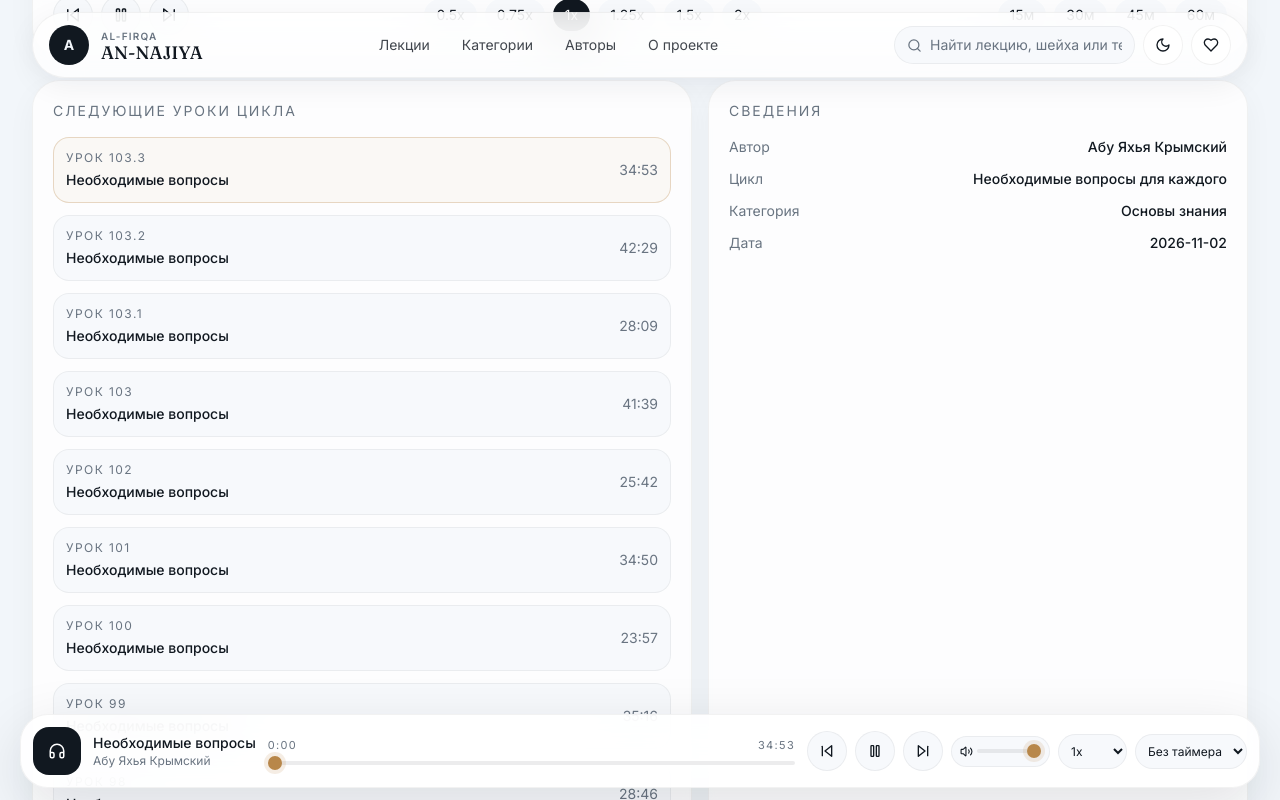
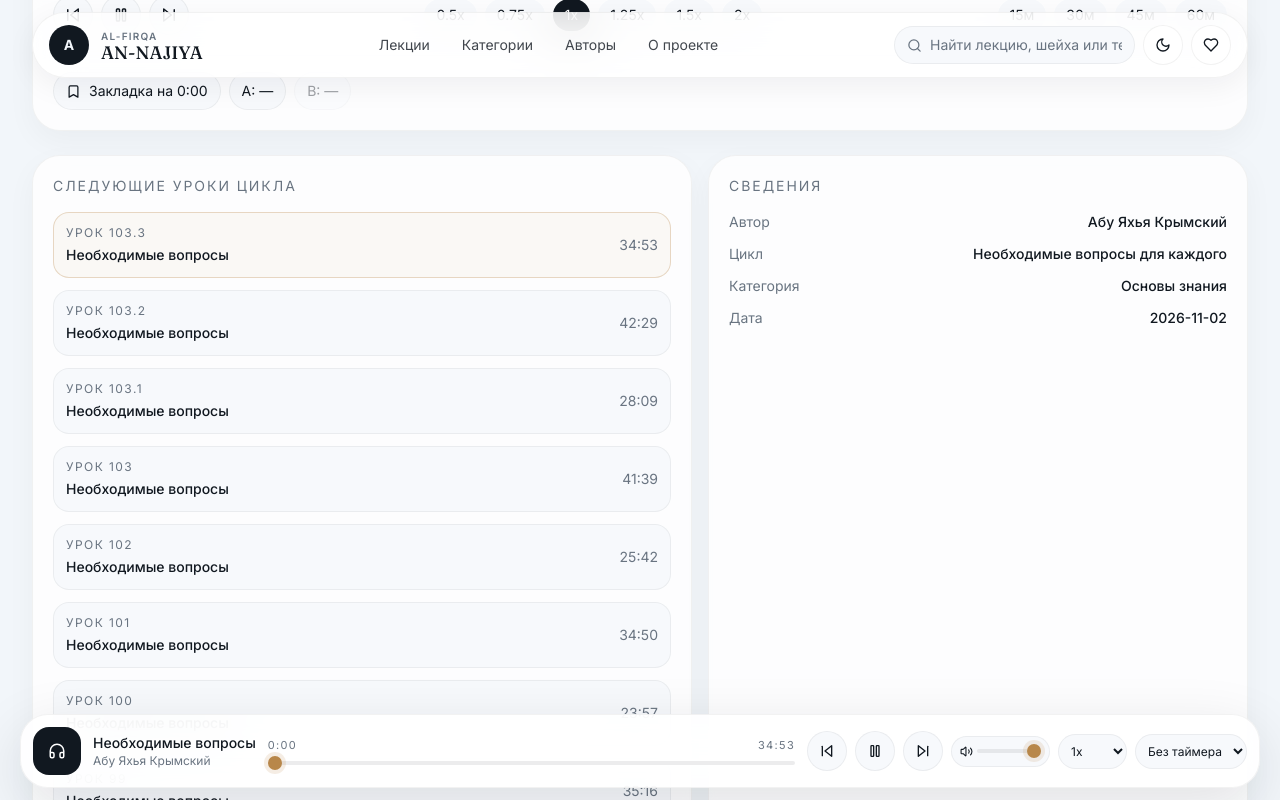
Before and after one commit to umartyu-a11y/al-firqa-an-najiya, a React (Vite) app: page / in a window 1280 px wide. Both pictures are taken after a click on the element 229 px from the left and 876 px from the top of the page. Shown: the part 476-1276 px from the top of the page. Built offline with nearby package versions, Linux system fonts and the light colour scheme.

Commit message:
Add local bookmarks and A-B audio repeat

```diff
--- a/src/App.tsx
+++ b/src/App.tsx
@@ -2,6 +2,7 @@ import { useEffect, useMemo, useRef, useState } from 'react';
 import type { Dispatch, RefObject, SetStateAction } from 'react';
 import {
   BookOpenText,
+  Bookmark,
   ChevronRight,
   Clock3,
   Headphones,
@@ -21,12 +22,14 @@ import type { Category, Lecture } from './types';
 
 type SortType = 'newest' | 'title' | 'author' | 'duration';
 type Theme = 'light' | 'dark';
+type BookmarkItem = { id: string; lectureId: string; time: number; createdAt: string };
 
 const storageKeys = {
   theme: 'affn-theme',
   favorites: 'affn-favorites',
   history: 'affn-history',
-  progress: 'affn-progress'
+  progress: 'affn-progress',
+  bookmarks: 'affn-bookmarks'
 };
 
 const authorMap = {
@@ -127,6 +130,13 @@ function App() {
       return null;
     }
   });
+  const [bookmarks, setBookmarks] = useState<BookmarkItem[]>(() => {
+    try {
+      return JSON.parse(localStorage.getItem(storageKeys.bookmarks) || '[]');
+    } catch {
+      return [];
+    }
+  });
 
   const [playerState, setPlayerState] = useState({
     isPlaying: false,
@@ -136,6 +146,7 @@ function App() {
     sleepMinutes: 0,
     volume: Number(localStorage.getItem('affn-volume') ?? 1)
   });
+  const [repeatSegment, setRepeatSegment] = useState<{ start: number | null; end: number | null; active: boolean }>({ start: null, end: null, active: false });
 
   const audioRef = useRef<HTMLAudioElement | null>(null);
 
@@ -162,6 +173,10 @@ function App() {
   useEffect(() => {
     localStorage.setItem(storageKeys.history, JSON.stringify(history));
   }, [history]);
+
+  useEffect(() => {
+    localStorage.setItem(storageKeys.bookmarks, JSON.stringify(bookmarks));
+  }, [bookmarks]);
 
   useEffect(() => {
     if (currentLectureId) {
@@ -306,6 +321,9 @@ function App() {
   const handleTimeUpdate = () => {
     const audio = audioRef.current;
     if (!audio) return;
+    if (repeatSegment.active && repeatSegment.start !== null && repeatSegment.end !== null && audio.currentTime >= repeatSegment.end) {
+      audio.currentTime = repeatSegment.start;
+    }
     if (currentLectureId) saveProgress(currentLectureId, audio.currentTime);
     setPlayerState((prev) => ({
       ...prev,
@@ -328,7 +346,30 @@ function App() {
     }));
   };
 
+  const addBookmark = () => {
+    if (!currentLectureId || playerState.currentTime <= 0) return;
+    const time = Math.floor(playerState.currentTime);
+    const id = `${currentLectureId}-${time}`;
+    setBookmarks((prev) => [{ id, lectureId: currentLectureId, time, createdAt: new Date().toISOString() }, ...prev.filter((item) => item.id !== id)].slice(0, 100));
+  };
+
+  const removeBookmark = (id: string) => setBookmarks((prev) => prev.filter((item) => item.id !== id));
+
+  const setRepeatPoint = () => {
+    const time = Math.floor(playerState.currentTime);
+    if (repeatSegment.start === null || repeatSegment.end !== null) {
+      setRepeatSegment({ start: time, end: null, active: false });
+      return;
+    }
+    if (time > repeatSegment.start) setRepeatSegment({ start: repeatSegment.start, end: time, active: true });
+  };
+
+  const clearRepeat = () => setRepeatSegment({ start: null, end: null, active: false });
+
   const handleEnded = () => {
+    if (repeatSegment.active) {
+      clearRepeat();
+    }
     const currentIndex = lectureData.findIndex((lecture) => lecture.id === currentLectureId);
     const next = lectureData[currentIndex + 1] || lectureData[0];
     setCurrentLectureId(next.id);
@@ -469,6 +510,12 @@ function App() {
           handleLoadedMetadata={handleLoadedMetadata}
           handleEnded={handleEnded}
           getProgress={getAudioProgress}
+          bookmarks={bookmarks.filter((item) => item.lectureId === lecture.id)}
+          onAddBookmark={addBookmark}
+          onRemoveBookmark={removeBookmark}
+          repeatSegment={repeatSegment}
+          onSetRepeatPoint={setRepeatPoint}
+          onClearRepeat={clearRepeat}
         />
       );
     }
@@ -1012,7 +1059,7 @@ function AuthorPage({ author, lectures, favorites, onToggleFavorite, onOpenLectu
   );
 }
 
-function LecturePage({ lecture, favorites, onToggleFavorite, onOpenLecture, currentLectureId, setCurrentLectureId, playerState, setPlayerState, audioRef, prevLecture, nextLecture, onSeek, onTogglePlay, handleTimeUpdate, handleLoadedMetadata, handleEnded, getProgress }: {
+function LecturePage({ lecture, favorites, onToggleFavorite, onOpenLecture, currentLectureId, setCurrentLectureId, playerState, setPlayerState, audioRef, prevLecture, nextLecture, onSeek, onTogglePlay, handleTimeUpdate, handleLoadedMetadata, handleEnded, getProgress, bookmarks, onAddBookmark, onRemoveBookmark, repeatSegment, onSetRepeatPoint, onClearRepeat }: {
   lecture: Lecture;
   favorites: string[];
   onToggleFavorite: (id: string) => void;
@@ -1030,6 +1077,12 @@ function LecturePage({ lecture, favorites, onToggleFavorite, onOpenLecture, curr
   handleLoadedMetadata: () => void;
   handleEnded: () => void;
   getProgress: (id: string) => number;
+  bookmarks: BookmarkItem[];
+  onAddBookmark: () => void;
+  onRemoveBookmark: (id: string) => void;
+  repeatSegment: { start: number | null; end: number | null; active: boolean };
+  onSetRepeatPoint: () => void;
+  onClearRepeat: () => void;
 }) {
   const cycleLectures = lectureData.filter((item) => item.cycleId === lecture.cycleId);
   const progress = getProgress(lecture.id);
@@ -1112,14 +1165,35 @@ function LecturePage({ lecture, favorites, onToggleFavorite, onOpenLecture, curr
             ))}
           </div>
 
-          <div className="flex items-center gap-2">
+          <div className="flex flex-wrap items-center gap-2">
             {[15, 30, 45, 60].map((minutes) => (
-              <button key={minutes} onClick={() => setPlayerState((prev) => ({ ...prev, sleepMinutes: prev.sleepMinutes === minutes ? 0 : minutes }))} className={`rounded-full px-3 py-1.5 text-sm ${playerState.sleepMinutes === minutes ? 'bg-[#B8874A] text-white dark:bg-[#E0821E]' : 'bg-[#F7F9FC] text-text dark:bg-[#161616] dark:text-darktext'}`}>
+              <button key={minutes} aria-label={`Таймер сна ${minutes} минут`} onClick={() => setPlayerState((prev) => ({ ...prev, sleepMinutes: prev.sleepMinutes === minutes ? 0 : minutes }))} className={`rounded-full px-3 py-1.5 text-sm ${playerState.sleepMinutes === minutes ? 'bg-[#B8874A] text-white dark:bg-[#E0821E]' : 'bg-[#F7F9FC] text-text dark:bg-[#161616] dark:text-darktext'}`}>
                 {minutes}м
               </button>
             ))}
           </div>
         </div>
+
+        <div className="mt-5 flex flex-wrap items-center gap-2 border-t border-black/5 pt-4 dark:border-white/10">
+          <button onClick={onAddBookmark} className="inline-flex items-center gap-2 rounded-full border border-black/5 bg-[#F7F9FC] px-3 py-2 text-sm text-text dark:border-white/10 dark:bg-[#161616] dark:text-darktext"><Bookmark size={15} /> Закладка на {formatDuration(playerState.currentTime)}</button>
+          <button onClick={onSetRepeatPoint} className={`rounded-full px-3 py-2 text-sm ${repeatSegment.start !== null && repeatSegment.end === null ? 'bg-[#B8874A] text-white dark:bg-[#E0821E]' : 'border border-black/5 bg-[#F7F9FC] text-text dark:border-white/10 dark:bg-[#161616] dark:text-darktext'}`}>A: {repeatSegment.start === null ? '—' : formatDuration(repeatSegment.start)}</button>
+          <button onClick={onSetRepeatPoint} disabled={repeatSegment.start === null} className={`rounded-full px-3 py-2 text-sm disabled:cursor-not-allowed disabled:opacity-40 ${repeatSegment.active ? 'bg-[#B8874A] text-white dark:bg-[#E0821E]' : 'border border-black/5 bg-[#F7F9FC] text-text dark:border-white/10 dark:bg-[#161616] dark:text-darktext'}`}>B: {repeatSegment.end === null ? '—' : formatDuration(repeatSegment.end)}</button>
+          {(repeatSegment.start !== null || repeatSegment.end !== null) && <button onClick={onClearRepeat} className="rounded-full px-3 py-2 text-sm text-muted underline underline-offset-4 dark:text-darkmuted">Сбросить A–B</button>}
+        </div>
+
+        {bookmarks.length > 0 && (
+          <div className="mt-4 rounded-2xl border border-black/5 bg-[#F7F9FC] p-4 dark:border-white/10 dark:bg-[#161616]">
+            <div className="mb-3 text-xs uppercase tracking-[0.12em] text-muted dark:text-darkmuted">Закладки этой лекции</div>
+            <div className="flex flex-wrap gap-2">
+              {bookmarks.map((item) => (
+                <div key={item.id} className="inline-flex items-center gap-1 rounded-full border border-black/5 bg-white pl-3 text-sm dark:border-white/10 dark:bg-[#101010]">
+                  <button onClick={() => onSeek(item.time)} className="py-2 text-text dark:text-darktext">{formatDuration(item.time)}</button>
+                  <button onClick={() => onRemoveBookmark(item.id)} aria-label={`Удалить закладку ${formatDuration(item.time)}`} className="px-2 py-2 text-muted dark:text-darkmuted">×</button>
+                </div>
+              ))}
+            </div>
+          </div>
+        )}
       </section>
 
       <section className="grid gap-4 lg:grid-cols-[1.1fr_0.9fr]">
--- a/src/index.css
+++ b/src/index.css
@@ -35,6 +35,22 @@ html.dark body {
 
 button, input, select {
   font: inherit;
+}
+
+:focus-visible {
+  outline: 2px solid #B8874A;
+  outline-offset: 3px;
+}
+
+@media (prefers-reduced-motion: reduce) {
+  *,
+  *::before,
+  *::after {
+    scroll-behavior: auto !important;
+    transition-duration: 0.01ms !important;
+    animation-duration: 0.01ms !important;
+    animation-iteration-count: 1 !important;
+  }
 }
 
 .panel {
```
Also changed, not shown: 1 other file (tests, documents, lock files or other folders).
